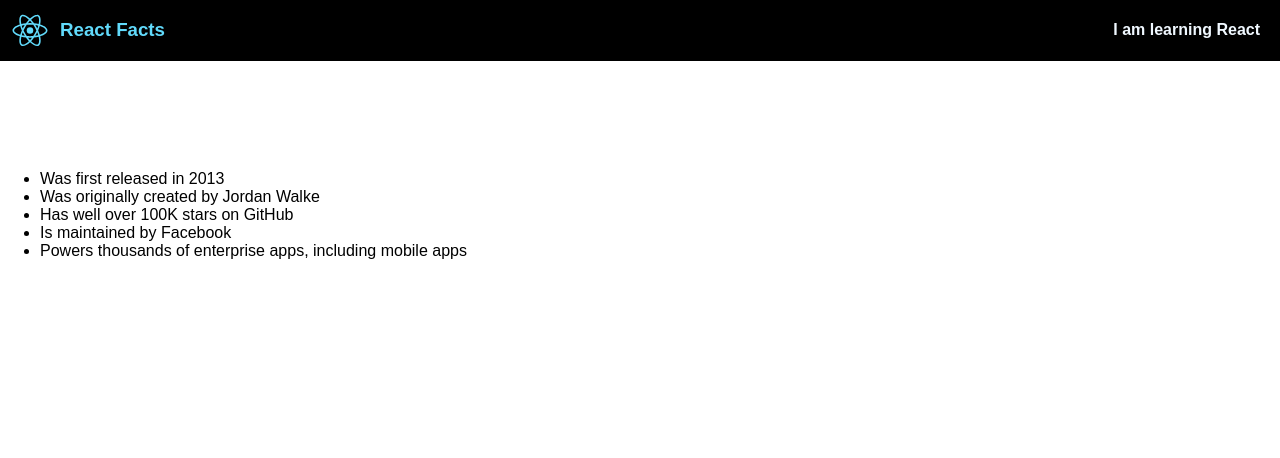
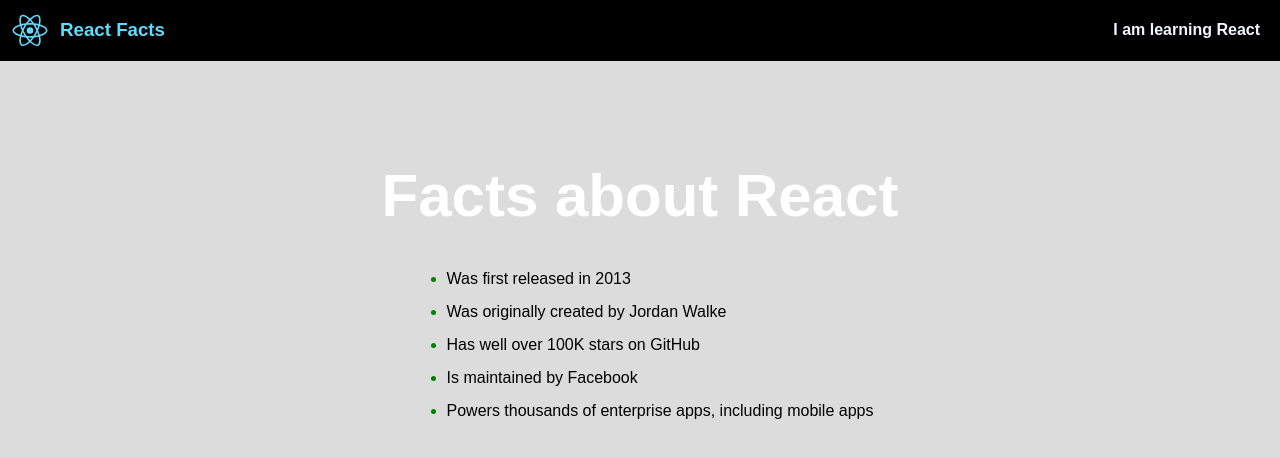
Before and after one commit to mrhabibali/facts, a React (Create React App) app: page / in a window 1280 px wide. Shown: the top 458 px of the page. Built offline with nearby package versions, Linux system fonts and the light colour scheme.

Commit message:
Added a class in the file

```diff
--- a/src/components/Main.jsx
+++ b/src/components/Main.jsx
@@ -2,16 +2,16 @@
 
 function Main() {
   return (
-    <div className="content">
+    <main>
       <h1 className="title">Facts about React</h1>
-      <ul>
+      <ul className="facts">
         <li>Was first released in 2013</li>
         <li>Was originally created by Jordan Walke</li>
         <li>Has well over 100K stars on GitHub</li>
         <li>Is maintained by Facebook</li>
         <li>Powers thousands of enterprise apps, including mobile apps</li>
       </ul>
-    </div>
+    </main>
   );
 }
 
```
